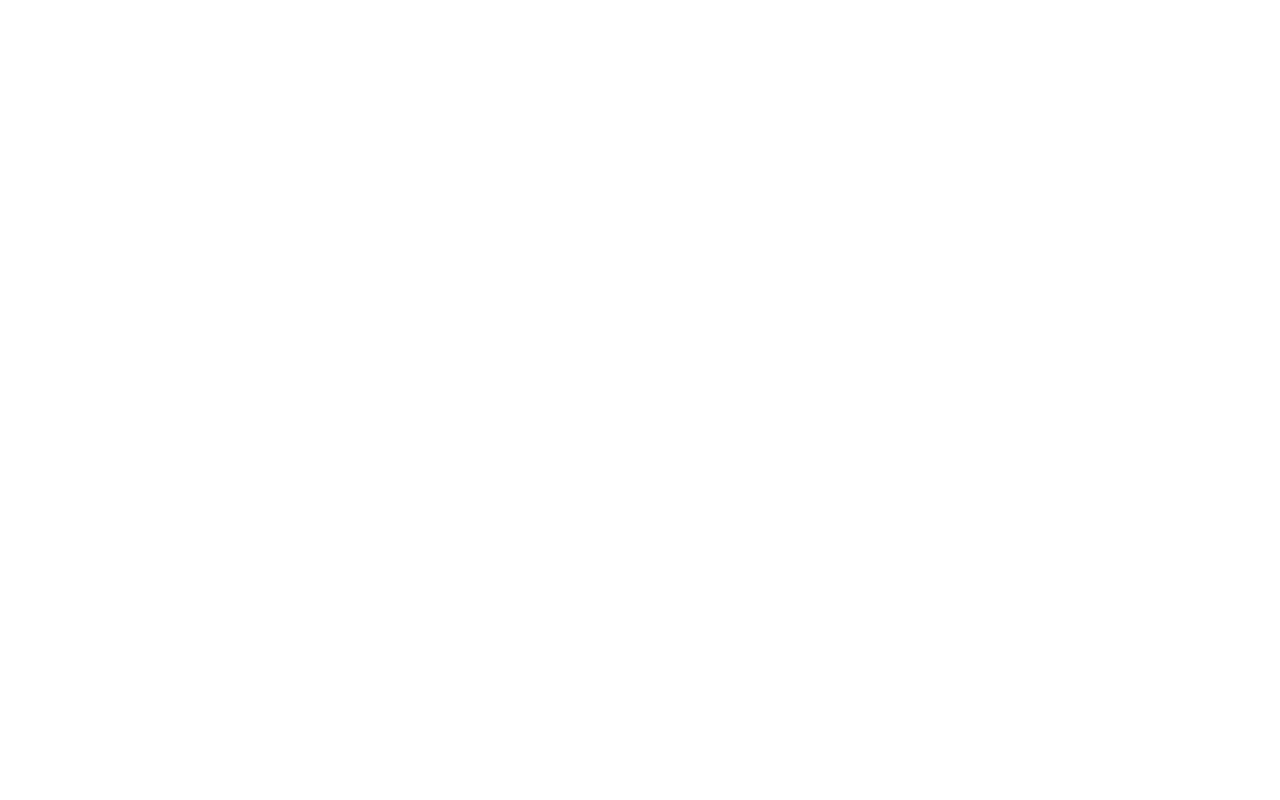
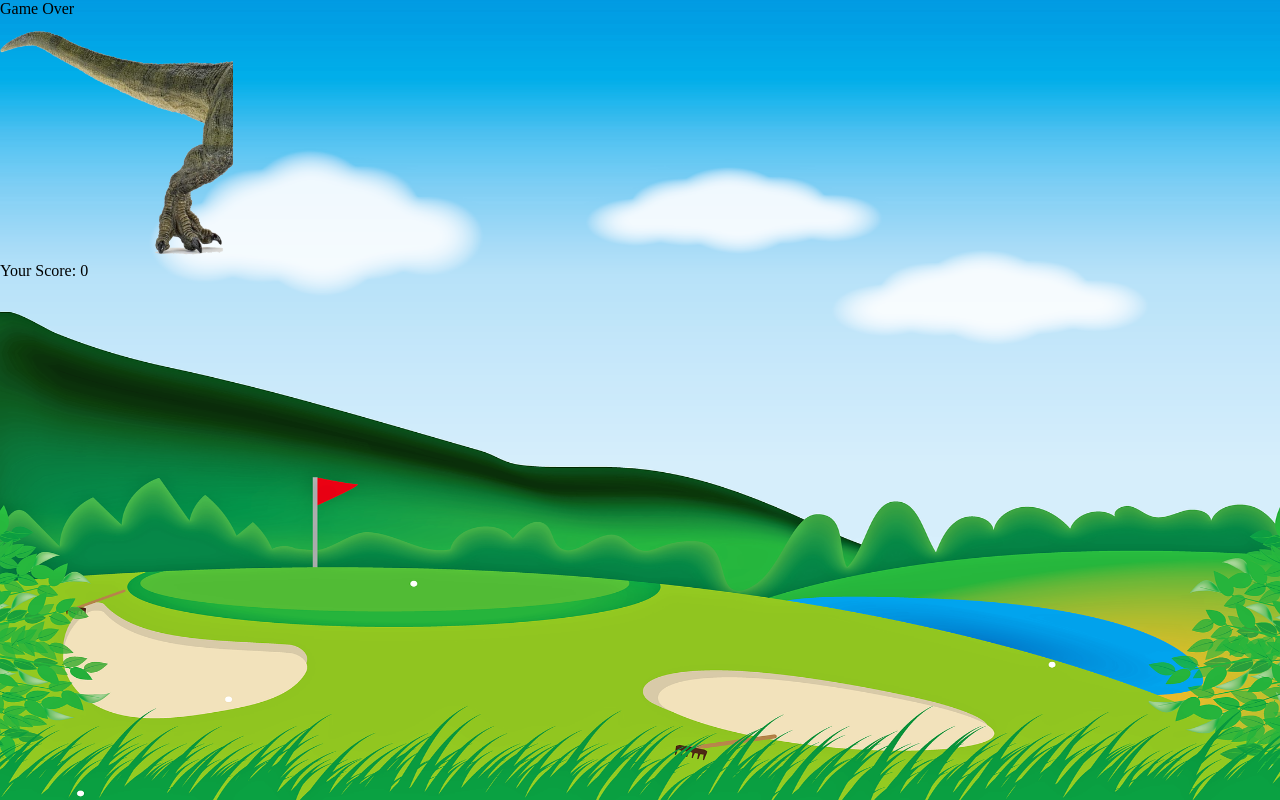
Before and after one commit to neha-0x01/Action-Game, a plain HTML site: page index.html in a window 1280 px wide. Drawn offline with Linux system fonts and the light colour scheme.

Commit message:
add files

```diff
--- a/index.html
+++ b/index.html
@@ -3,9 +3,17 @@
 <head>
     <meta charset="UTF-8">
     <meta name="viewport" content="width=device-width, initial-scale=1.0">
-    <title>Document</title>
+    <title>iDragon - JavaScript Game</title>
+    <link rel="stylesheet" href="style.css">
 </head>
 <body>
+    <div class="gameContainer">
+        <div class="gameOver">Game Over</div>
+        <div class="dino"></div>
+        <div id="scoreCont">Your Score: 0</div>
+        <div class="obstacle"></div>
+    </div>
 
+    <script src="script.js"></script>
 </body>
 </html>
--- a/style.css
+++ b/style.css
@@ -0,0 +1,24 @@
+*{
+    margin: 0;
+    padding: 0;
+}
+body{
+    background-color: red;
+}
+
+
+.gameContainer{
+
+  background-image: url(bg.png);
+  background-repeat: no-repeat;
+  background-size: 100vw 100vh;
+  width: 100%;
+  height: 100vh;
+}
+.dino{
+    background-image: url(dino.png);
+      background-repeat: no-repeat;
+      background-size: cover;
+      width: 233px;
+      height: 244px;
+}
```
Also changed, not shown: script.js (added).
